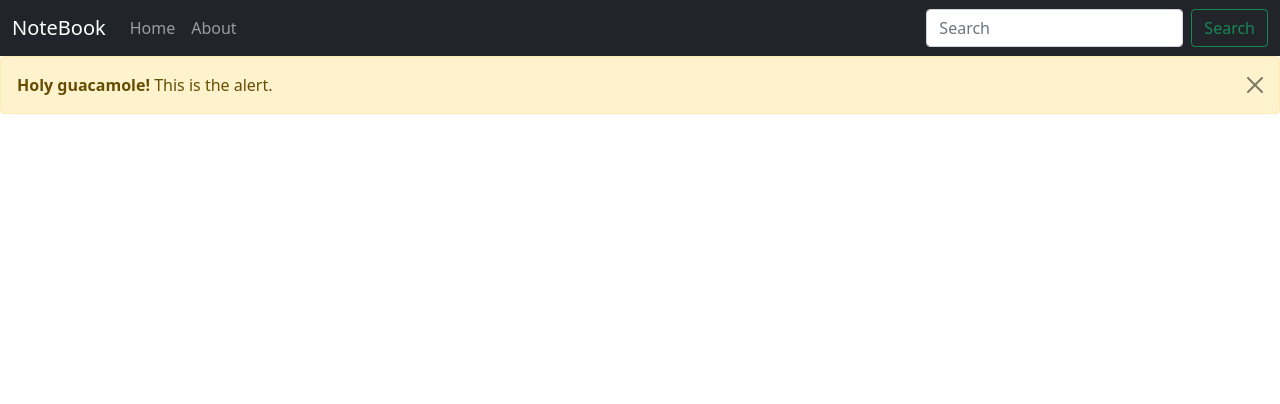
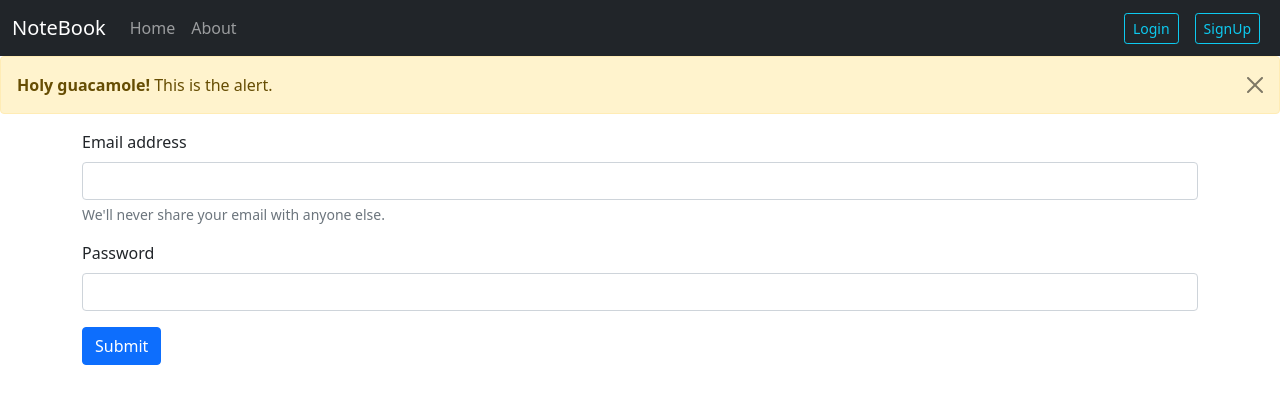
Before and after one commit to manishtomarleo21/notebook, a React (Create React App) app: page /login in a window 1280 px wide. Shown: the top 404 px of the page. Built offline with nearby package versions, Linux system fonts and the light colour scheme; the HTML template or start-up script is replaced by a standard one.

Commit message:
Login page added to home access

```diff
--- a/src/App.js
+++ b/src/App.js
@@ -9,6 +9,8 @@
 import About from './component/About';
 import NoteState from './context/notes/NoteState';
 import Alert from './component/Alert';
+import Login from './component/Login';
+import SignUp from './component/SignUp';
 
 function App() {
   return (
@@ -20,6 +22,8 @@
           <Routes>
             <Route exact path='/' element={<Home />} />
             <Route exact path='/about' element={<About />} />
+            <Route exact path='/login' element={<Login />} />
+            <Route exact path='/signup' element={<SignUp />} />
           </Routes>
         </div>
       </Router>
--- /dev/null
+++ b/src/component/Login.js
@@ -0,0 +1,58 @@
+import React, { useState } from 'react';
+import { useNavigate } from 'react-router-dom';
+
+const Login = () => {
+
+    const [credentials, setCredentials] = useState({email:"", password:""});
+    let navigate = useNavigate();
+
+
+
+    const handleSubmit = async (e)=>{
+        e.preventDefault();
+        const response = await fetch(`http://localhost:5000/api/auth/login`, {
+            method: 'POST', // *GET, POST, PUT, DELETE, etc.
+            headers: {
+              'Content-Type': 'application/json'
+              // 'Content-Type': 'application/x-www-form-urlencoded',
+            },
+            body: JSON.stringify({email:credentials.email, password:credentials.password})
+          });
+          const json = await response.json();
+          console.log(json);
+          if(json.success){
+              //save the authtoken and redirect
+              localStorage.setItem('token', json.authtoke);
+              navigate("/")
+          }
+          else{
+
+          }
+
+    }
+
+    const onChange = (e)=>{
+        //this will target input element name and update the valus of input as we type check on console react
+        setCredentials({...credentials, [e.target.name]:e.target.value})
+    }
+
+  return (
+    <div>
+        <form onSubmit={handleSubmit}>
+  <div className="mb-3">
+    <label htmlFor="email" className="form-label">Email address</label>
+    <input type="email" className="form-control" id="email" onChange={onChange} value={credentials.email} name="email" aria-describedby="emailHelp" />
+    <div id="emailHelp" className="form-text">We'll never share your email with anyone else.</div>
+  </div>
+  <div className="mb-3">
+    <label htmlFor="password" className="form-label">Password</label>
+    <input type="password" className="form-control" value={credentials.password} onChange={onChange} name='password' id="password" />
+  </div>
+
+  <button type="submit" className="btn btn-primary">Submit</button>
+</form>
+    </div>
+  )
+}
+
+export default Login
--- a/src/component/NavBar.js
+++ b/src/component/NavBar.js
@@ -26,8 +26,8 @@
                         </li>
                     </ul>
                     <form className="d-flex">
-                        <input className="form-control me-2" type="search" placeholder="Search" aria-label="Search" />
-                        <button className="btn btn-outline-success" type="submit">Search</button>
+                    <Link className="btn btn-outline-info  btn-sm mx-2" to="/login" role="button">Login</Link>
+                    <Link className="btn btn-outline-info  btn-sm mx-2" to="/signup" role="button">SignUp</Link>
                     </form>
                 </div>
             </div>
--- /dev/null
+++ b/src/component/SignUp.js
@@ -0,0 +1,9 @@
+import React from 'react'
+
+const SignUp = () => {
+  return (
+    <div>i am a SignUp</div>
+  )
+}
+
+export default SignUp
```
Also changed, not shown: 1 other file (tests, documents, lock files or other folders).
